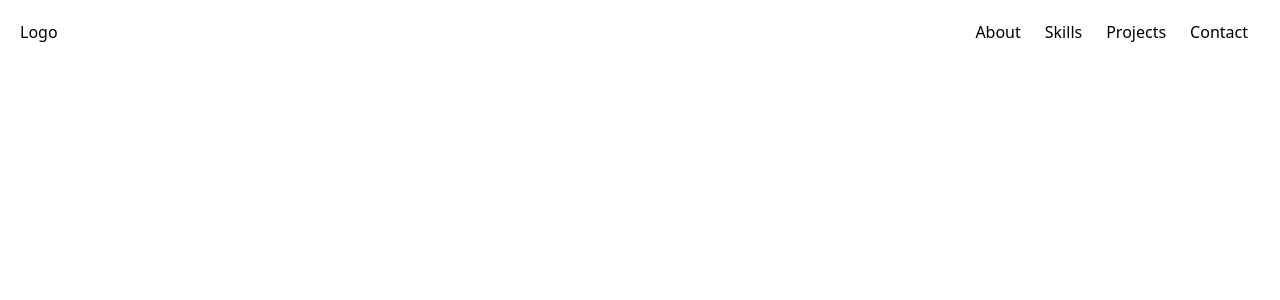
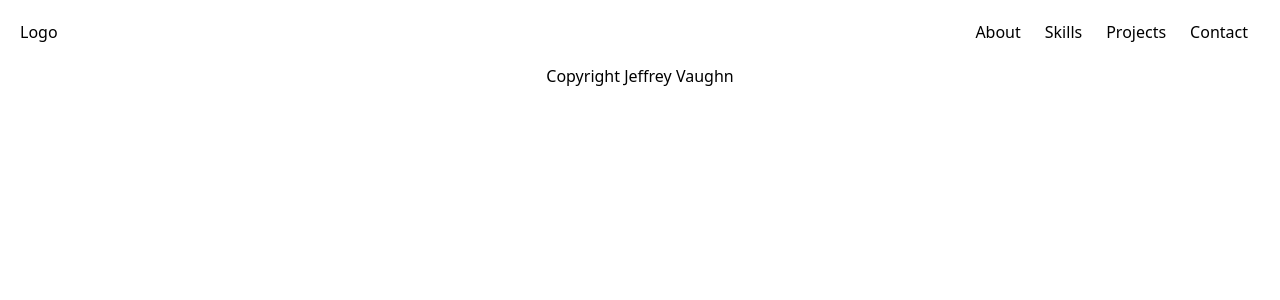
Before and after one commit to jvaughn1230/new-portfolio, a React (Create React App) app: page / in a window 1280 px wide. Shown: the top 300 px of the page. Built offline with nearby package versions, Linux system fonts and the light colour scheme.

Commit message:
added footer

```diff
--- a/src/App.js
+++ b/src/App.js
@@ -1,11 +1,13 @@
 import './App.css';
 
 import Navbar from './Components/Navbar';
+import Footer from './Components/Footer';
 
 function App() {
   return (
     <div className="App">
       <Navbar />
+      <Footer />
     </div>
   );
 }
--- a/src/Components/Footer.jsx
+++ b/src/Components/Footer.jsx
@@ -0,0 +1,11 @@
+import React from 'react'
+
+function Footer() {
+  return (
+    <div className='flex justify-center'>
+        Copyright Jeffrey Vaughn
+    </div>
+  )
+}
+
+export default Footer
--- a/src/Components/Navbar.jsx
+++ b/src/Components/Navbar.jsx
@@ -12,7 +12,7 @@ function Navbar() {
 
         <div className='list-none'>
                 <GiHamburgerMenu onClick={()=>setToggleMenu(true)} className='md:hidden' />
-            <div className= {`${toggleMenu ? 'block' : 'hidden'} md:block`}>
+            <div className= {`${toggleMenu?'block':'hidden'} md:block`}>
                         <li className='md:inline px-3'>
                             <a href='#About'>About</a>
                         </li>
```
